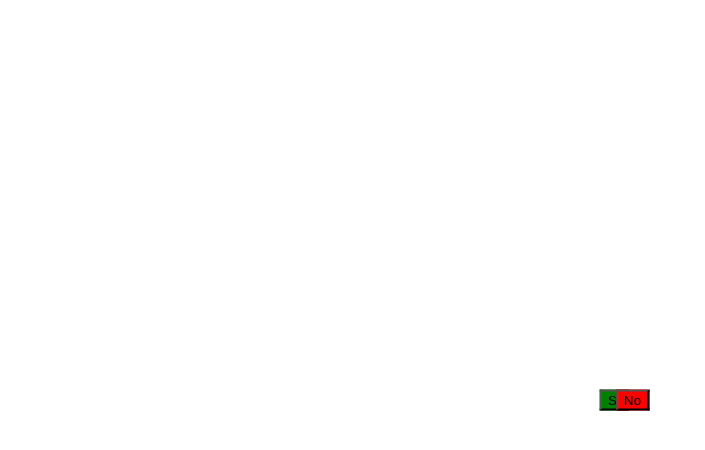
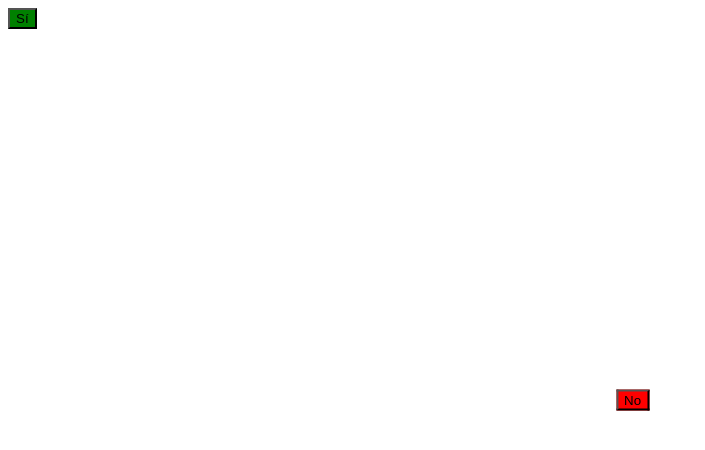
Before and after one commit to 0410L/crazybutton, a plain HTML site: page index.html in a window 1280 px wide. Shown: the whole page, without its empty margins (0-705 px from the left). Drawn offline with Linux system fonts and the light colour scheme.

Commit message:
Update styles.css

```diff
--- a/styles.css
+++ b/styles.css
@@ -1,10 +1,7 @@
 
 #boton-yes {
   background-color: green;
-  position: absolute;
-  left: 48%;
-  top: 50%;
-  transform: translate(-50%, -50%);
+  position: relative;
 }
 
 #boton-no {
```
